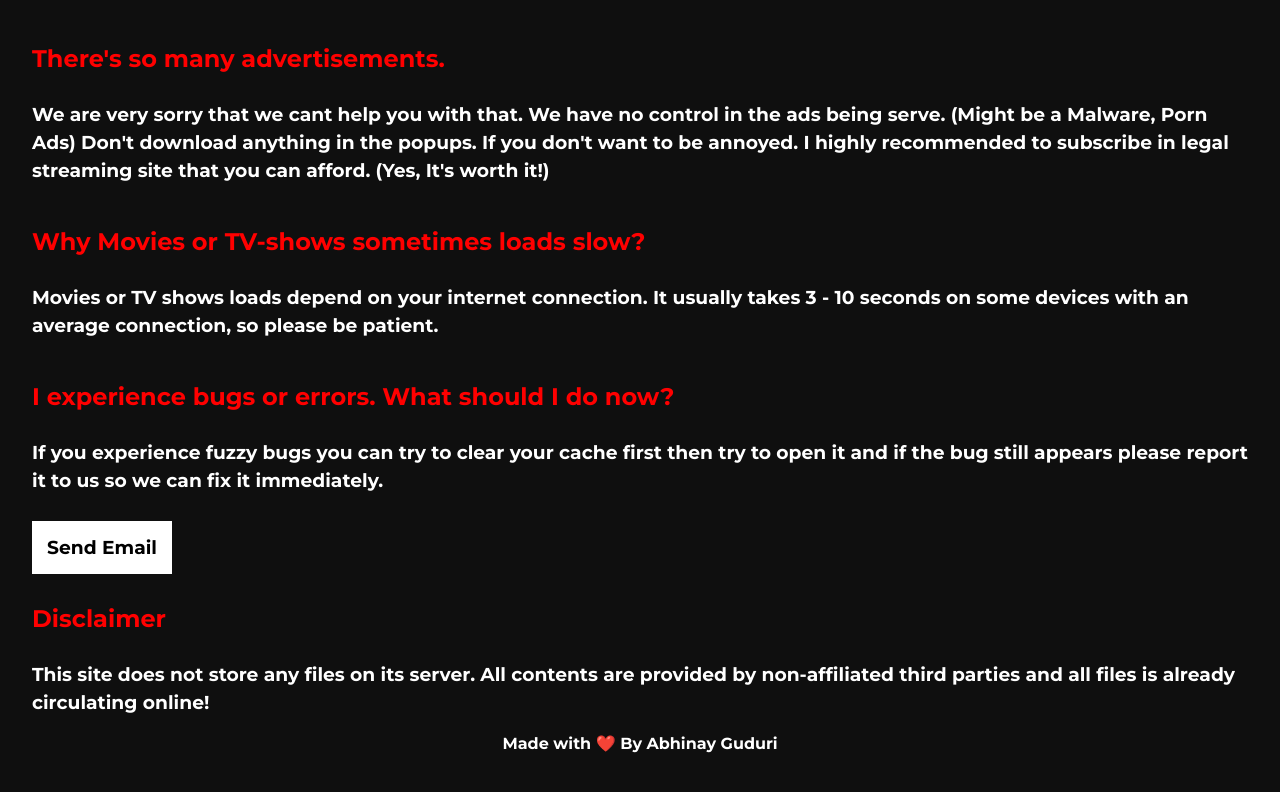
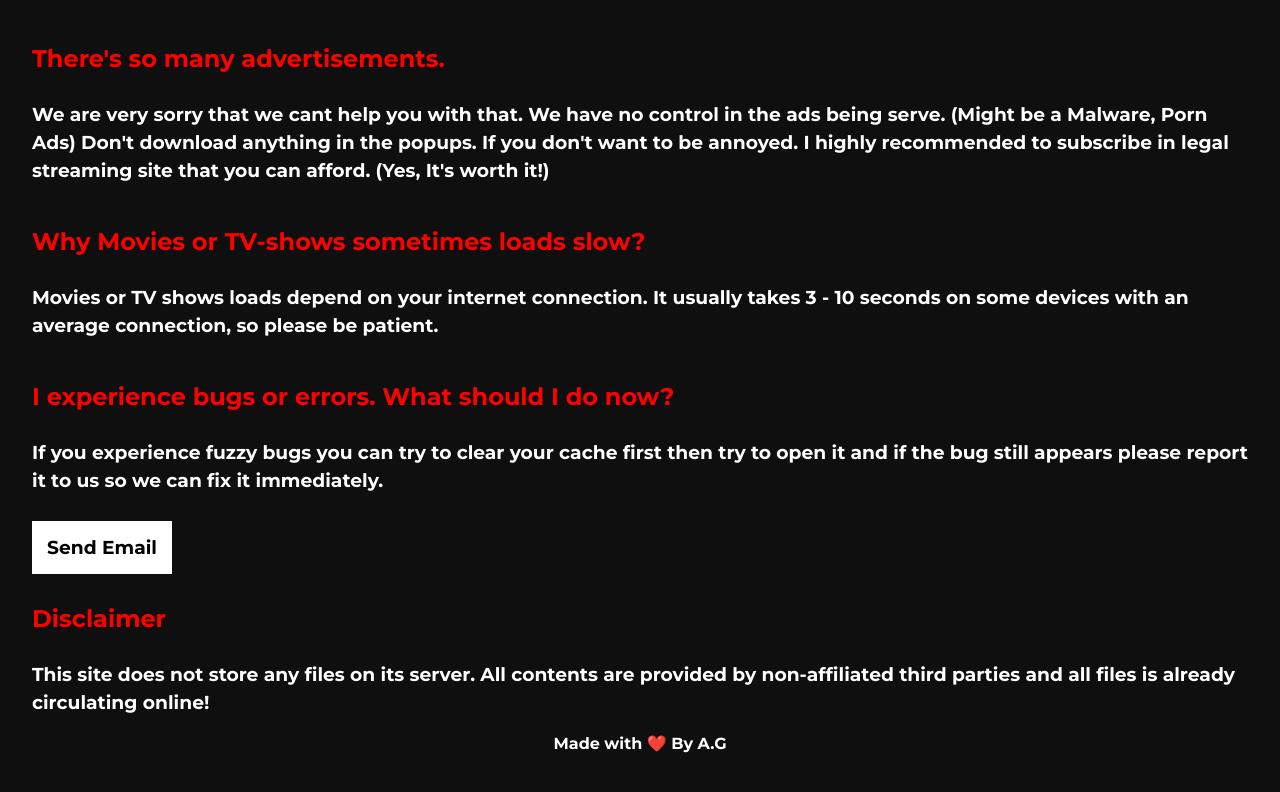
Before and after one commit to abhinayguduri/mymovies, a React (Create React App) app: page /about in a window 1280 px wide. Shown: the part 709-1501 px from the top of the page. Built offline with nearby package versions, Linux system fonts and the light colour scheme; the HTML template or start-up script is replaced by a standard one.

Commit message:
Update About.jsx

```diff
--- a/src/pages/About.jsx
+++ b/src/pages/About.jsx
@@ -65,9 +65,7 @@ const About = () => {
           </h3>
           <br></br>
           <h3>
-            <a className="SendEmail" href="mailto:guduriabhinay@gmail.com">
-              Send Email
-            </a>
+            <a className="SendEmail">Send Email</a>
           </h3>
           <br></br>
           <h2>Disclaimer</h2>
@@ -78,7 +76,7 @@ const About = () => {
             circulating online!
           </h3>
           <div className="Love">
-            <h4>Made with ❤️ By Abhinay Guduri</h4>
+            <h4>Made with ❤️ By A.G</h4>
           </div>
           <br></br>
           <br></br>
```
